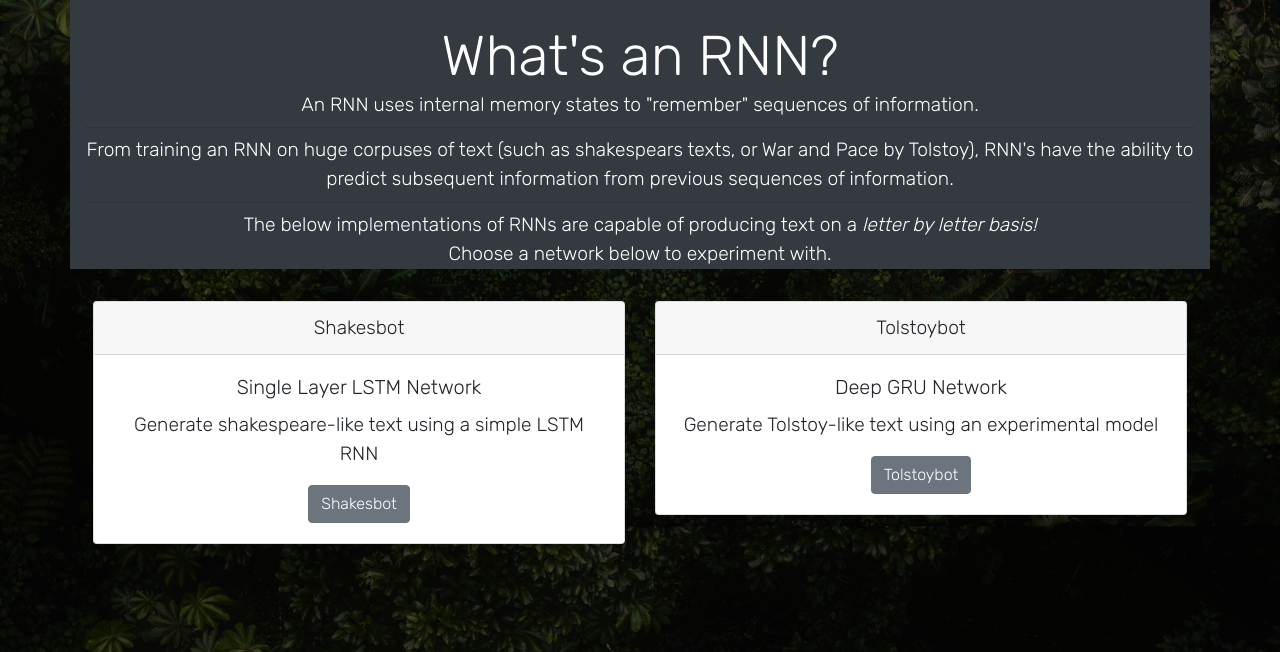
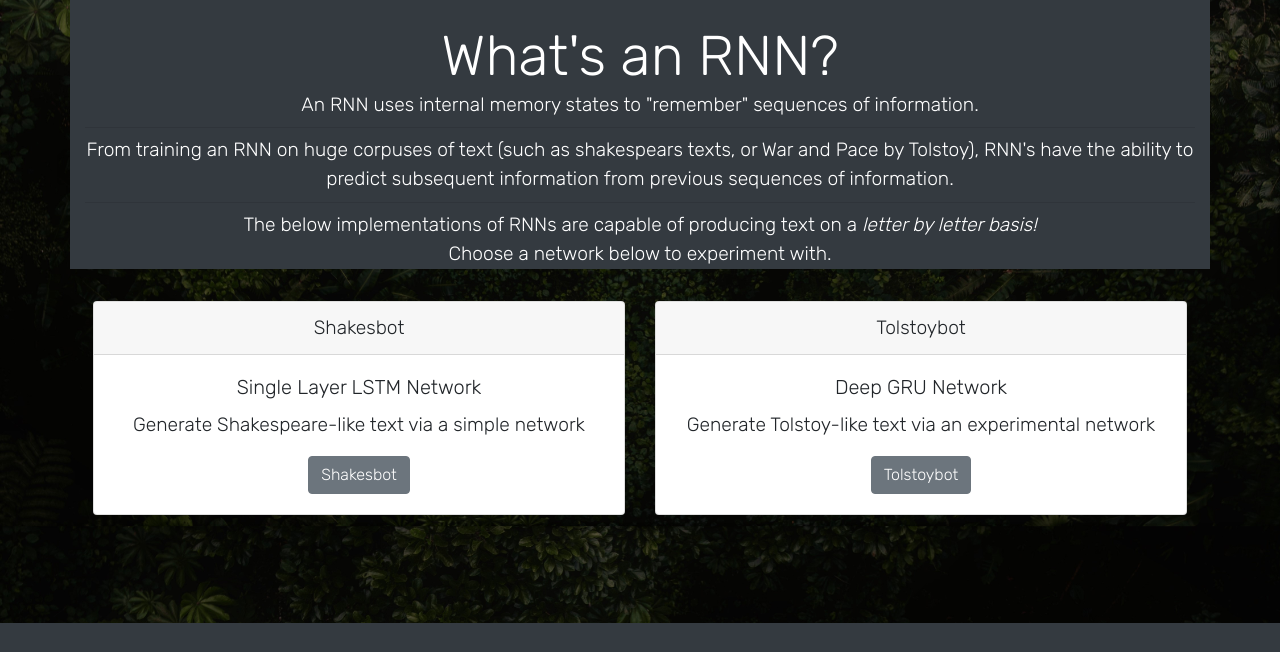
Before and after one commit to BAK2K3/BAKNetwork, a Flask app: page /rnn/ in a window 1280 px wide. Shown: the part 327-979 px from the top of the page. After the commit the page ends 950 px from the top, so only its background shows below. Run offline with Flask 2, Linux system fonts and the light colour scheme; a user stored in the database is signed in; parts of the project's set-up code (start-up, migrations or seed data) failed here and were passed over; some libraries are stand-ins or nearby versions.

Commit message:
minor amendments to words

```diff
--- a/baknetworks/templates/rnn.html
+++ b/baknetworks/templates/rnn.html
@@ -39,7 +39,7 @@
                 </div>
                 <div class="card-body text-center">
                 <h5 class="card-title text-center">Single Layer LSTM Network</h5>
-                <p class="card-text text-center">Generate shakespeare-like text using a simple LSTM RNN </p>
+                <p class="card-text text-center">Generate Shakespeare-like text via a simple network </p>
                 <a href="{{url_for('networks.rnn_shake')}}" class="btn btn-secondary text-center">Shakesbot</a>
                 </div>
             </div>
@@ -51,7 +51,7 @@
                 </div>
                 <div class="card-body text-center">
                 <h5 class="card-title text-center">Deep GRU Network</h5>
-                <p class="card-text text-center">Generate Tolstoy-like text using an experimental model</p>
+                <p class="card-text text-center">Generate Tolstoy-like text via an experimental network</p>
                 <a href="{{url_for('networks.rnn_tolstoy')}}" class="btn btn-secondary text-center">Tolstoybot</a>
                 </div>
             </div>
```
